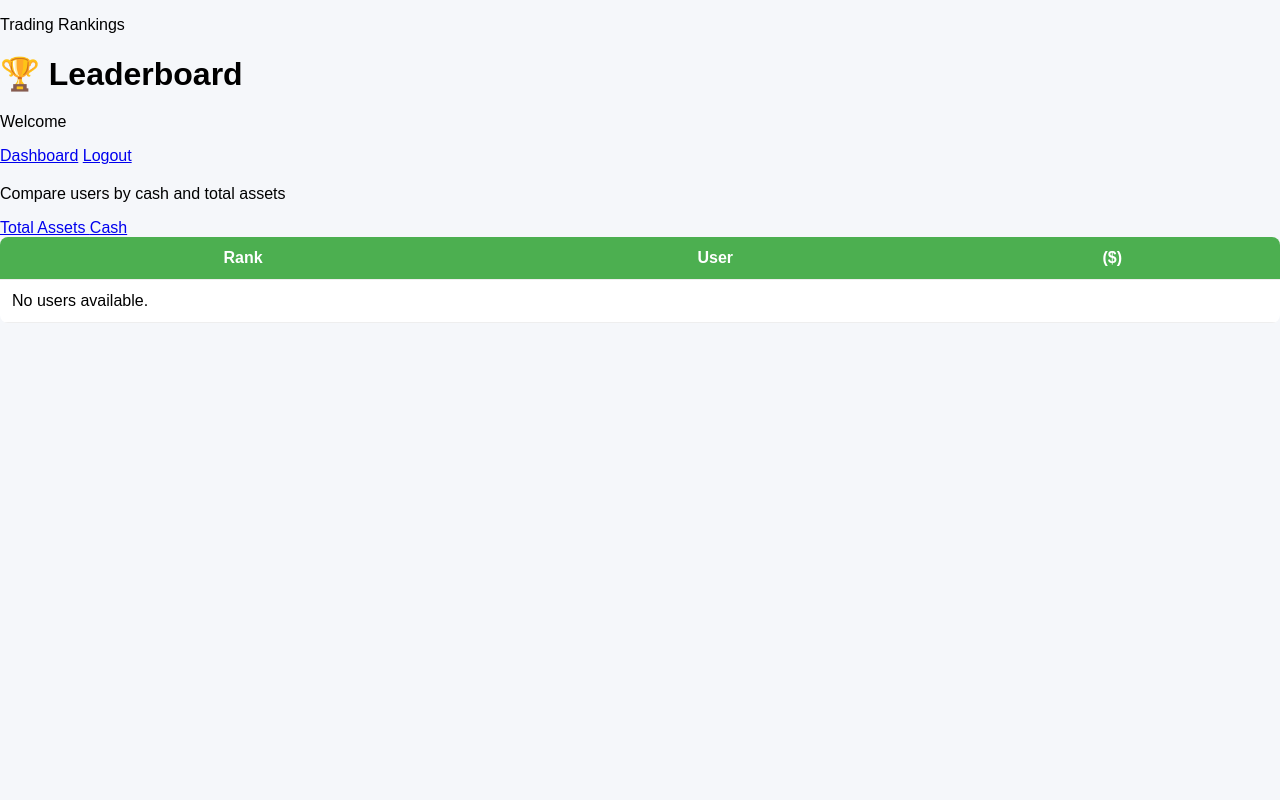
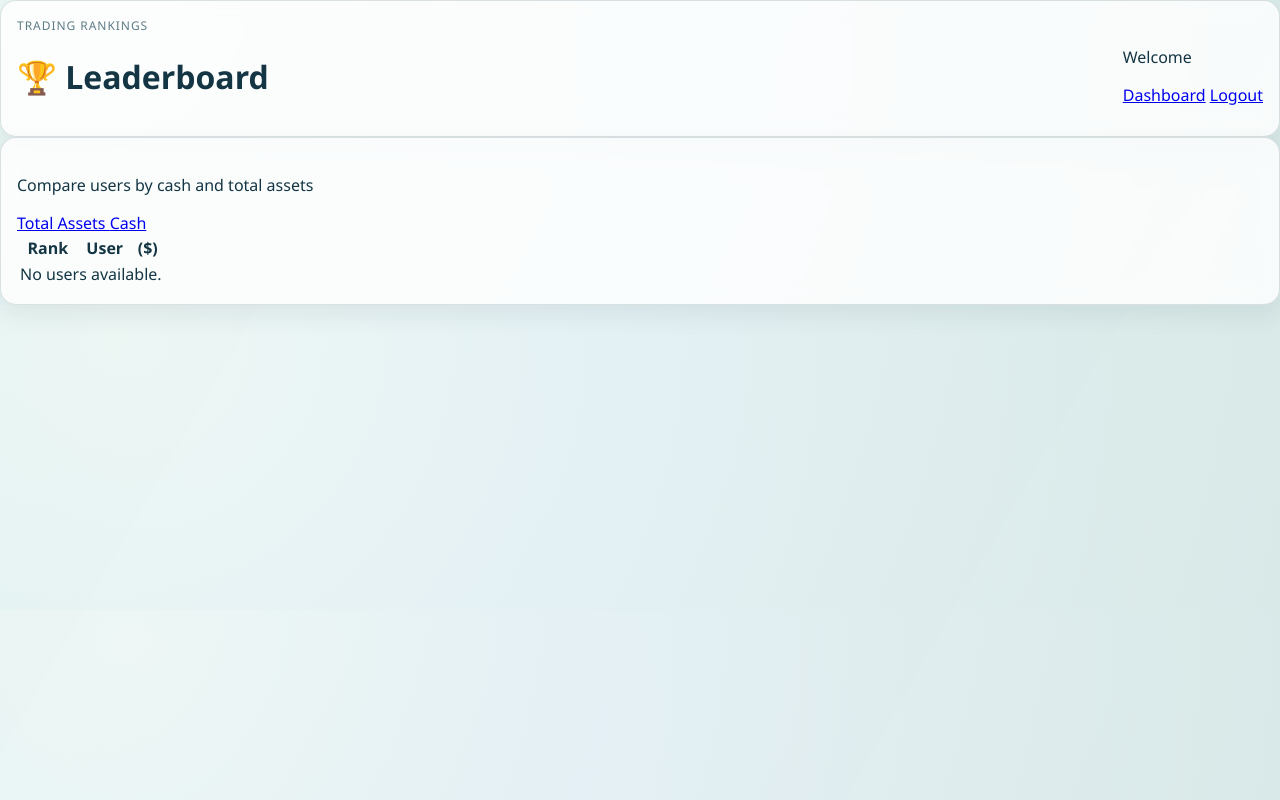
Before and after one commit to ElliotZhangzr/CITS5505_project_1, a Flask app: template templates/leaderboard.html in a window 1280 px wide. Run offline with Flask 3, Linux system fonts and the light colour scheme; the template is opened without the code that fills it, so the values that code supplies are empty.

Commit message:
Added styles related to nav bar

```diff
--- a/static/css/leaderboard.css
+++ b/static/css/leaderboard.css
@@ -1,60 +1,136 @@
+:root {
+    --bg-1: #f6fbff;
+    --bg-2: #e8f5f0;
+    --ink: #143543;
+    --muted: #5f7b86;
+    --panel: rgba(255, 255, 255, 0.82);
+    --line: rgba(20, 53, 67, 0.14);
+    --buy: #0c9e6c;
+    --sell: #d94a4a;
+    --up: #0b9c67;
+    --down: #cc3d57;
+}
+
+* {
+    box-sizing: border-box;
+}
+
 body {
-    font-family: Arial, sans-serif;
-    background-color: #f5f7fa;
     margin: 0;
+    font-family: "Avenir Next", "Segoe UI", sans-serif;
+    color: var(--ink);
+    background: radial-gradient(circle at 10% 10%, #ffffff 0%, var(--bg-1) 40%, var(--bg-2) 100%);
+}
+
+.dashboard-bg {
+    position: fixed;
+    inset: 0;
+    background-image: linear-gradient(120deg, rgba(12, 158, 108, 0.08) 0%, rgba(19, 73, 125, 0.07) 100%);
+    pointer-events: none;
+    z-index: 0;
+}
+
+.panel {
+    background: var(--panel);
+    border: 1px solid var(--line);
+    border-radius: 16px;
+    padding: 16px;
+    backdrop-filter: blur(8px);
+    box-shadow: 0 10px 24px rgba(21, 45, 64, 0.08);
+}
+
+.page-header {
+    display: flex;
+    justify-content: space-between;
+    align-items: center;
+    gap: 16px;
+    flex-wrap: wrap;
+}
+
+.kicker {
+    text-transform: uppercase;
+    letter-spacing: 0.08em;
+    font-size: 0.75rem;
+    color: var(--muted);
+    margin: 0 0 4px;
+}
+
+.leaderboard-header {
+    background-color: white;
+    padding: 24px;
+    border-radius: 12px;
+}
+
+.leaderboard-header h1 {
+    margin-bottom: 10px;
+}
+
+.leaderboard-header p {
+    color: #666;
+    margin-bottom: 0;
+}
+
+.card {
+    border-radius: 12px;
+}
+
+.table th {
+    background-color: #2c3e50;
+    color: white;
 }
 
 .container {
+    background-color: white;
     width: 60%;
     margin: 50px auto;
     text-align: center;
 }
 
-h1 {
+/* h1 {
     margin-bottom: 20px;
-}
+} */
 
-.buttons {
+/* .buttons {
     margin-bottom: 20px;
-}
+} */
 
-button {
+/* button {
     padding: 10px 20px;
     border: none;
     margin: 5px;
     cursor: pointer;
     border-radius: 5px;
     background-color: #ddd;
-}
+} */
 
-button.active {
+/* button.active {
     background-color: #4CAF50;
     color: white;
-}
+} */
 
-table {
+/* table {
     width: 100%;
     border-collapse: collapse;
     background: white;
     border-radius: 8px;
     overflow: hidden;
-}
+} */
 
-th, td {
+/* th, td {
     padding: 12px;
     border-bottom: 1px solid #eee;
-}
+} */
 
-th {
+/* th {
     background-color: #4CAF50;
     color: white;
-}
+} */
 
-tr:hover {
+/* tr:hover {
     background-color: #f1f1f1;
-}
+} */
 
 .current-user {
-    background-color: #ffeeba;
+    background-color: #fff3cd;
     font-weight: bold;
 }
```
